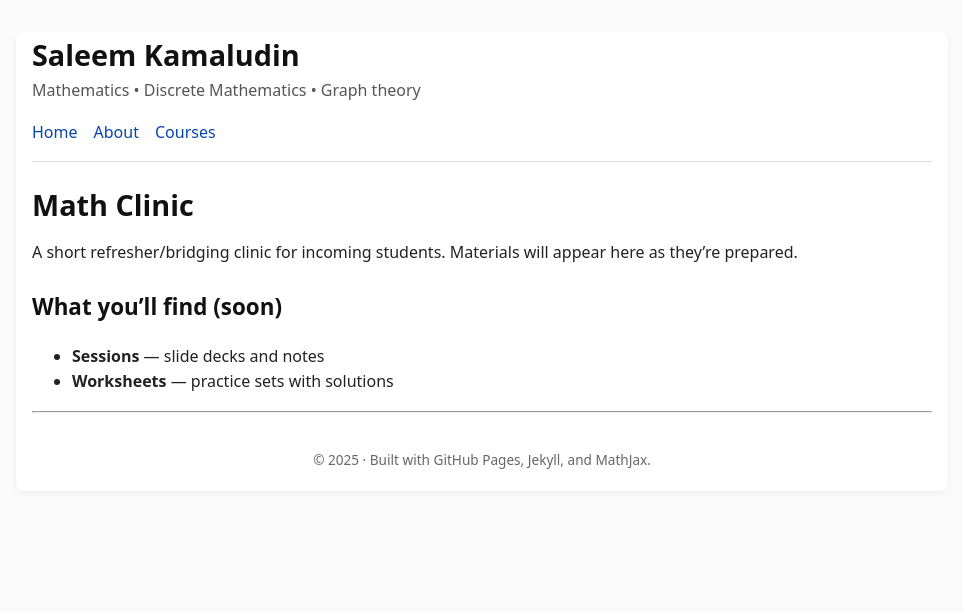
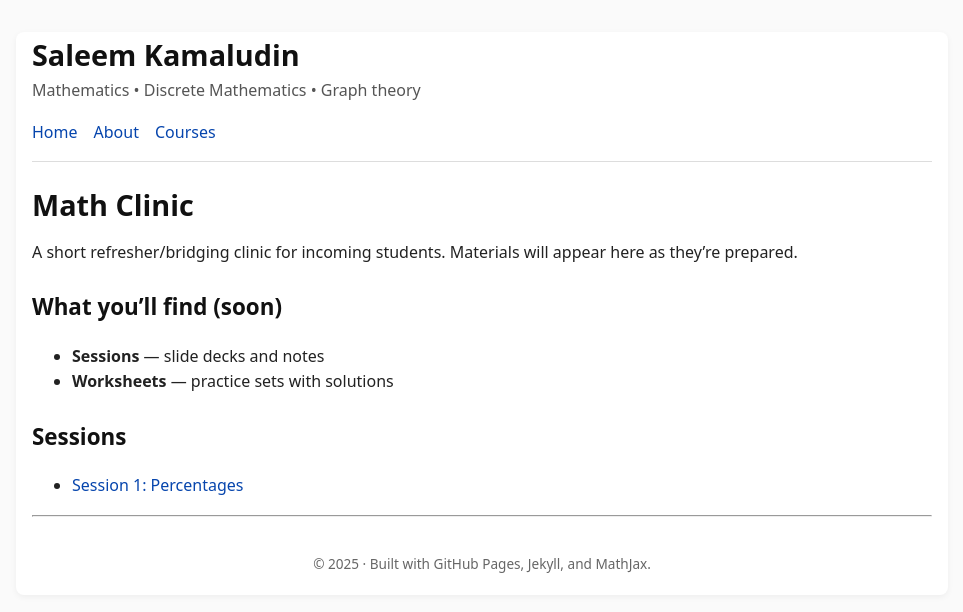
Before and after one commit to SaleemKamaludin/SaleemKamaludin.github.io, a Jekyll site: the page built from courses/math-clinic/index.md, in a window 1280 px wide. Shown: the top 612 px of the page, without its empty margins (158-1121 px from the left). Built offline with Jekyll 4.4.1, drawn with Linux system fonts in a browser that asks for light colours; part of the change alters nothing that is shown.

Commit message:
Update index.md

```diff
--- a/courses/math-clinic/index.md
+++ b/courses/math-clinic/index.md
@@ -13,7 +13,5 @@ Materials will appear here as they’re prepared.
 - **Sessions** — slide decks and notes
 - **Worksheets** — practice sets with solutions
 
-<!-- You can start adding subpages later, e.g.
-- [Session 1: Percentages & Ratios](/courses/math-clinic/sessions/session-01/)
-- [Worksheet 1: Fundamentals](/courses/math-clinic/worksheets/ws-01/)
--->
+## Sessions
+- [Session 1: Percentages](/courses/math-clinic/sessions/session-01/)
```
